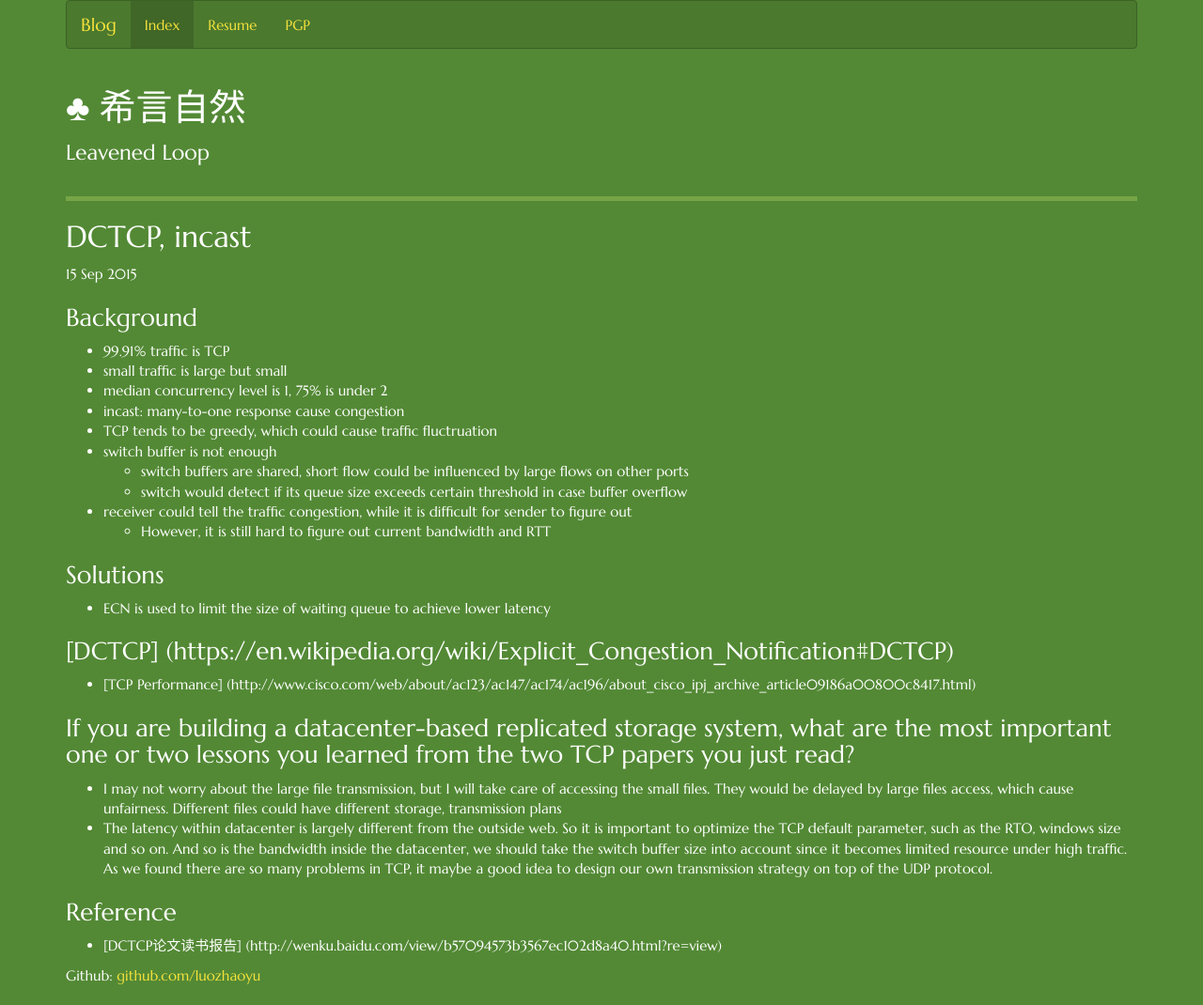
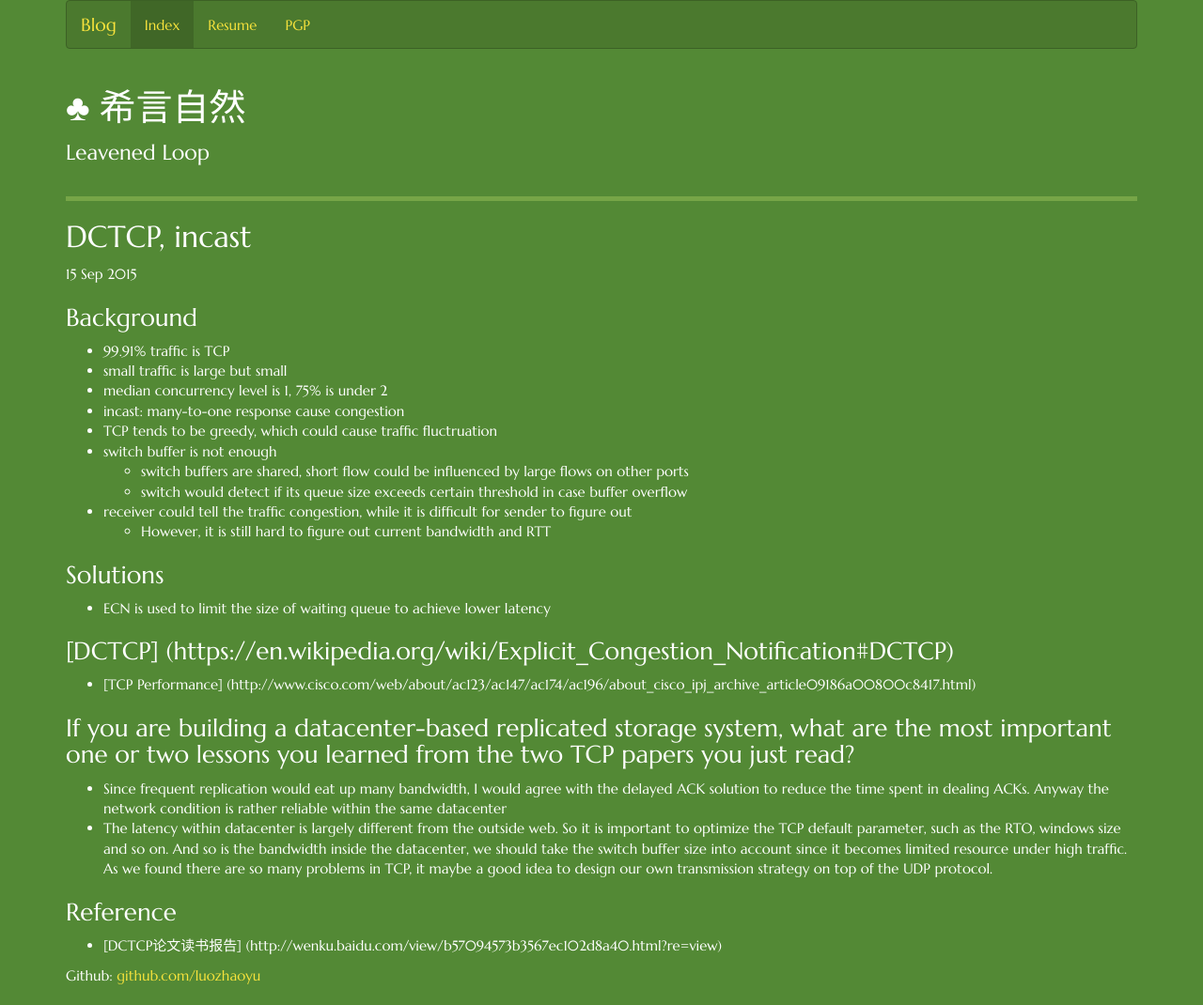
Before and after one commit to luozhaoyu/luozhaoyu.github.io, a Jekyll site: the page built from _posts/2015-09-15-DCTCP-incast.md, in a window 1280 px wide. Shown: the whole page at 94% size. Built offline with Jekyll 4.4.1, drawn with Linux system fonts in a browser that asks for light colours; nearby versions of some CDN libraries; Markdown is read by kramdown in place of the engine named in the settings.

Commit message:
fix DCTCP

```diff
--- a/_posts/2015-09-15-DCTCP-incast.md
+++ b/_posts/2015-09-15-DCTCP-incast.md
@@ -22,7 +22,7 @@ title: "DCTCP, incast"
 * [TCP Performance] (http://www.cisco.com/web/about/ac123/ac147/ac174/ac196/about_cisco_ipj_archive_article09186a00800c8417.html)
 
 ### If you are building a datacenter-based replicated storage system, what are the most important one or two lessons you learned from the two TCP papers you just read?
-* I may not worry about the large file transmission, but I will take care of accessing the small files. They would be delayed by large files access, which cause unfairness. Different files could have different storage, transmission plans
+* Since frequent replication would eat up many bandwidth, I would agree with the delayed ACK solution to reduce the time spent in dealing ACKs. Anyway the network condition is rather reliable within the same datacenter
 * The latency within datacenter is largely different from the outside web. So it is important to optimize the TCP default parameter, such as the RTO, windows size and so on. And so is the bandwidth inside the datacenter, we should take the switch buffer size into account since it becomes limited resource under high traffic. As we found there are so many problems in TCP, it maybe a good idea to design our own transmission strategy on top of the UDP protocol.
 
 ### Reference
```
